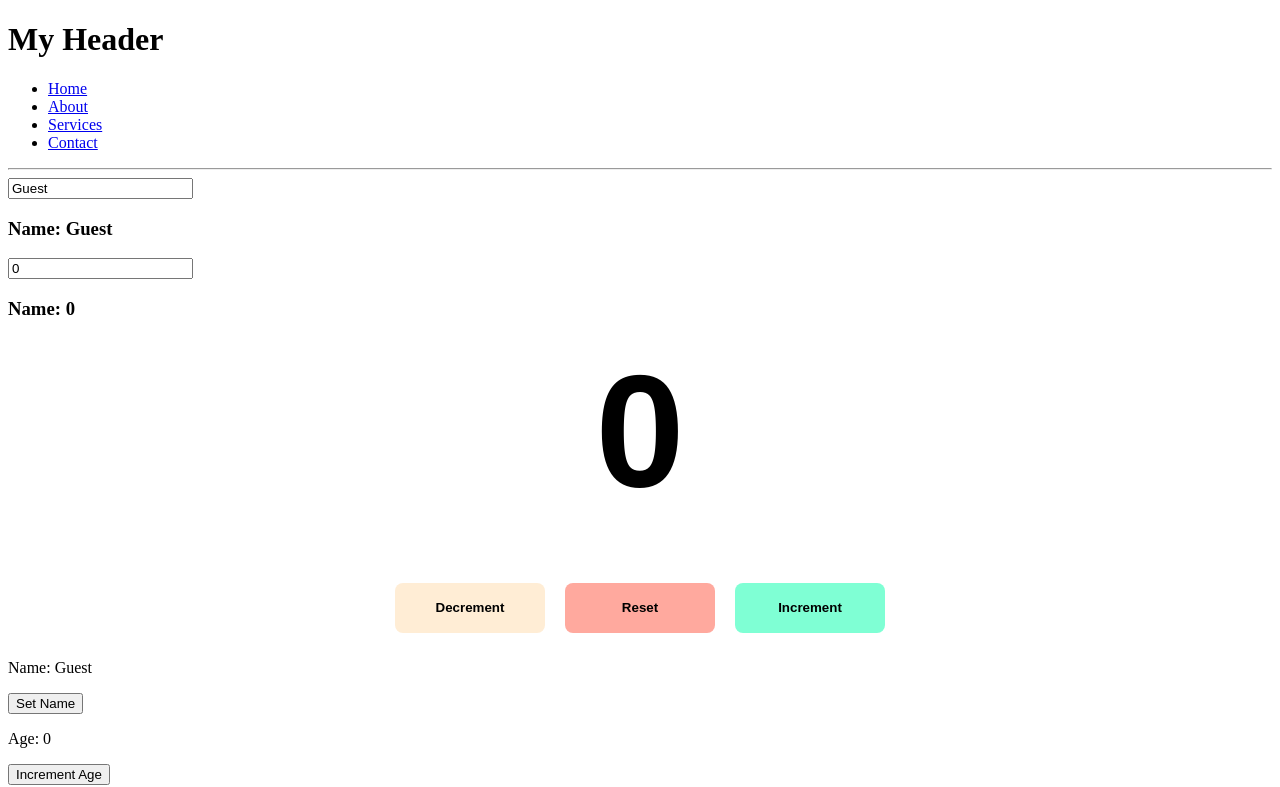
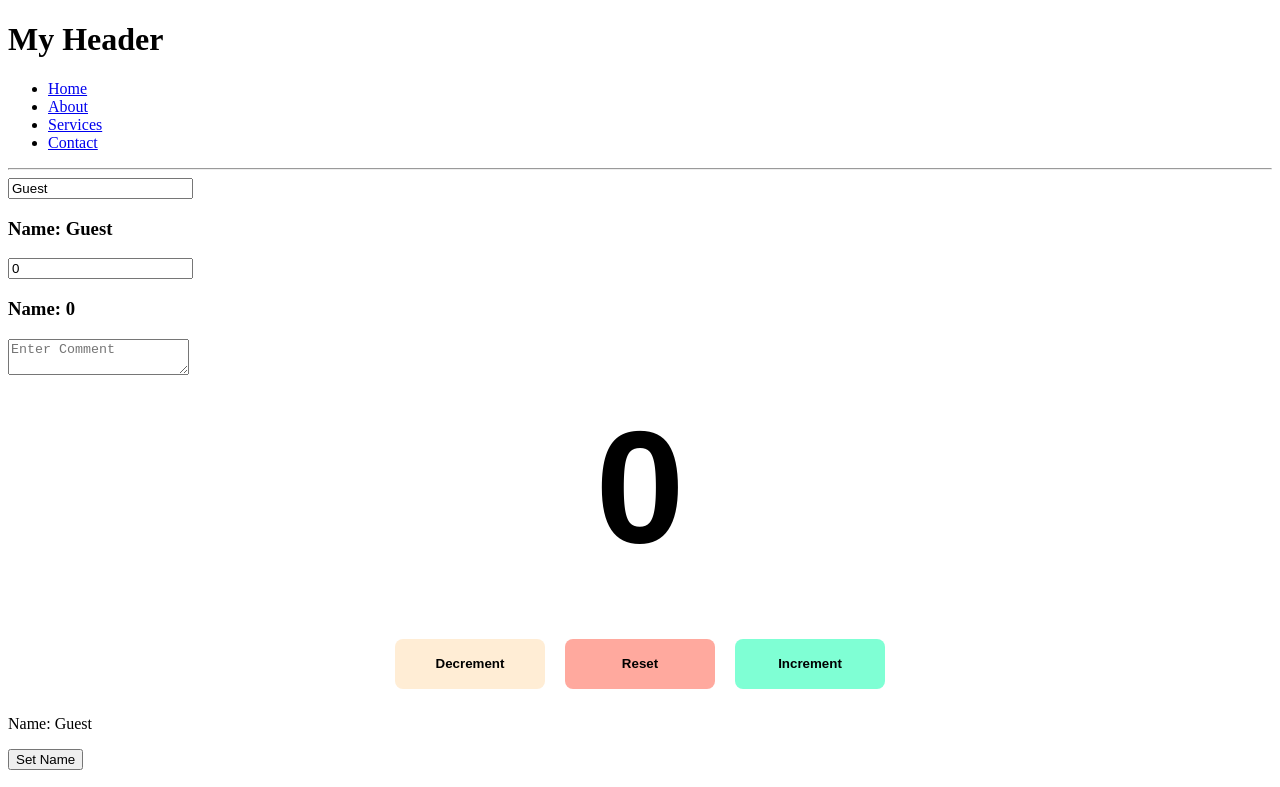
Before and after one commit to Piwoksn/React-Js-2, a React (Vite) app in the folder my-react-app/: page / in a window 1280 px wide. Shown: the top 787 px of the page. Built offline with nearby package versions, Linux system fonts and the light colour scheme.

Commit message:
created a comment section

```diff
--- a/my-react-app/src/Onchanged.jsx
+++ b/my-react-app/src/Onchanged.jsx
@@ -12,6 +12,11 @@ function OnChangeEvent() {
   const handleQtyChange = (e) => setQty(e.target.value);
 
   // textarea
+  const [comment, setComment] = useState("");
+
+  function commentHandler(e) {
+    setComment(e.target.value);
+  }
 
   return (
     <div>
@@ -19,6 +24,14 @@ function OnChangeEvent() {
       <h3>Name: {name}</h3>
       <input type="number" value={qty} onChange={handleQtyChange} />
       <h3>Name: {qty}</h3>
+
+      <textarea
+        value={comment}
+        onChange={commentHandler}
+        placeholder="Enter Comment"
+      ></textarea>
+
+      <p>{comment}</p>
     </div>
   );
 }
```
